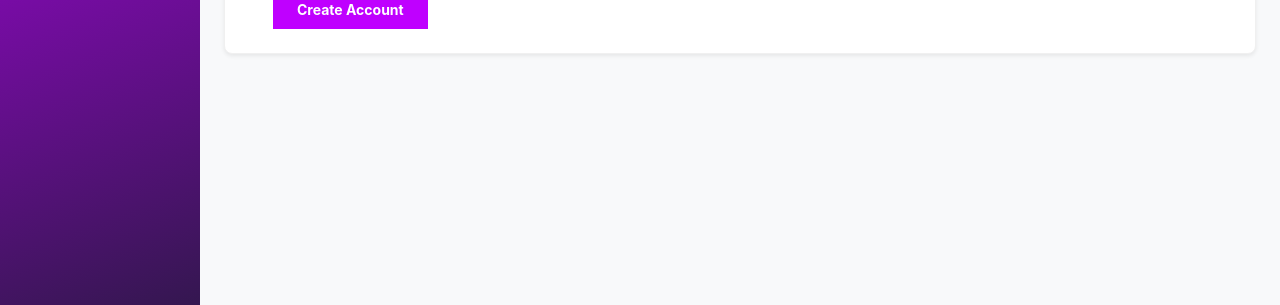
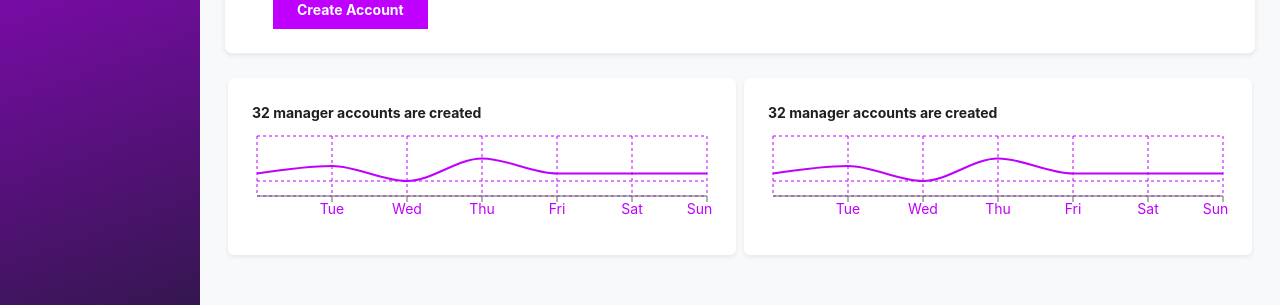
Before and after one commit to aleeza23/ticketing-system, a React (Create React App) app: page /admin-dashboard/create-account in a window 1280 px wide. Shown: the part 483-788 px from the top of the page. Built offline with nearby package versions, Linux system fonts and the light colour scheme; no server answers; sample sign-in values are in the browser's storage.

Commit message:
new changes

```diff
--- a/package.json
+++ b/package.json
@@ -15,6 +15,7 @@
     "react-icons": "^4.10.1",
     "react-router-dom": "^6.15.0",
     "react-scripts": "^5.0.1",
+    "recharts": "^2.8.0",
     "web-vitals": "^2.1.4"
   },
   "scripts": {
--- a/src/assets/styles/dashboard.css
+++ b/src/assets/styles/dashboard.css
@@ -79,3 +79,8 @@ ul li:hover {
 .breacdcrumb-active {
   color: var(--primary-color-purple);
 }
+
+/* charts css */
+.chart-container{
+  background-color: var(--white);
+}
--- a/src/assets/styles/index.css
+++ b/src/assets/styles/index.css
@@ -71,6 +71,7 @@
   box-shadow: none !important;
   outline: none !important;
 }
+
 /* //spinner */
 .form-submitting {
   color: var(--white);
--- a/src/system roles/constant/dashboard content/all users/Allusers.jsx
+++ b/src/system roles/constant/dashboard content/all users/Allusers.jsx
@@ -2,7 +2,7 @@ import React, {useContext, useState} from "react";
 import {Avatar, Card, List} from "antd";
 import AllUsersButton from "./AllUsersButton";
 import {Link, Outlet} from "react-router-dom";
-import AppModal from "../AppModal";
+import AppModal from "../../reuseable components/AppModal";
 import Button from "../../../../partials/Button";
 import useHandleUsers from "../../../Hook/custom hook/useHandleUsers";
 
--- a/src/system roles/constant/dashboard content/create account/CreateAccount.jsx
+++ b/src/system roles/constant/dashboard content/create account/CreateAccount.jsx
@@ -1,9 +1,10 @@
 import React, {useState} from "react";
-import BreadCrumbs from "../../BreadCrumbs";
+import BreadCrumbs from "../../reuseable components/BreadCrumbs";
 import {IoCreate, IoHome,} from "react-icons/io5";
 import {useFormHandler} from "../../../../components/authentication/constant/useFormHandler";
 import {AiFillEyeInvisible, AiFillEye} from "react-icons/ai";
 import CreateAccountForm from "./CreateAccountForm";
+import CreateAccountChart from "./CreateAccountChart";
 
 
 const CreateAccount = () => {
@@ -41,6 +42,8 @@ const CreateAccount = () => {
         togglePassword={togglePassword}
         handleFocus={handleFocus}
       />
+
+      <CreateAccountChart />
     </>
   );
 };
--- /dev/null
+++ b/src/system roles/constant/dashboard content/create account/CreateAccountChart.jsx
@@ -0,0 +1,34 @@
+import React from "react";
+import LineCharts from "../../reuseable components/LineCharts";
+
+const CreateAccountChart = () => {
+  return (
+    <>
+      <div className='row mt-3 g-2'>
+        <div className='col-12 col-lg-6'>
+        <div className="chart-container p-4 w-100 rounded shadow-sm ">
+        <LineCharts chartData={data} />
+        </div>
+
+        </div>
+        {/* chart 2 */}
+        <div className='col-12 col-lg-6'>
+        <div className="chart-container p-4 w-100 rounded shadow-sm ">
+        <LineCharts chartData={data}/>
+        </div>
+        </div>
+      </div>
+    </>
+  );
+};
+
+export default CreateAccountChart;
+const data = [
+    {name: "Mon", accounts: 3},
+    {name: "Tue", accounts: 4},
+    {name: "Wed", accounts: 2},
+    {name: "Thu", accounts: 5},
+    {name: "Fri", accounts: 3},
+    {name: "Sat", accounts: 3},
+    {name: "Sun", accounts: 3},
+  ];
--- a/src/system roles/constant/dashboard/DashboardHeader.jsx
+++ b/src/system roles/constant/dashboard/DashboardHeader.jsx
@@ -1,18 +1,19 @@
 import {Avatar, Dropdown, Input, Layout} from "antd";
-import React, { useContext } from "react";
+import React, {useContext} from "react";
 import {RxHamburgerMenu} from "react-icons/rx";
 import {IoLogOutOutline} from "react-icons/io5";
 import {BsPersonFillGear} from "react-icons/bs";
 import {useState} from "react";
-import AppModal from "../dashboard content/AppModal";
+import AppModal from "../reuseable components/AppModal";
 import Button from "../../../partials/Button";
-import { AuthContext } from "../../../context/authContext";
+import {AuthContext} from "../../../context/authContext";
+import {useNavigate} from "react-router-dom";
 
 const DashboardHeader = ({settoggleMenu, toggleMenu}) => {
   const {Header} = Layout;
   const [modal, setmodal] = useState(false);
   const {auth} = useContext(AuthContext);
-
+  const navigate = useNavigate();
   const items = [
     {
       key: "1",
@@ -24,6 +25,11 @@ const DashboardHeader = ({settoggleMenu, toggleMenu}) => {
       key: "2",
       label: <span>Logout</span>,
       icon: <IoLogOutOutline className='icon-header' />,
+      onClick: () => {
+        localStorage.removeItem('loginData')
+        navigate("/")
+        console.log('i am being click');
+      }
     },
   ];
   return (
@@ -35,10 +41,10 @@ const DashboardHeader = ({settoggleMenu, toggleMenu}) => {
               className='constant__heading constant-white sider__toggle-btn fs-2'
               onClick={() => settoggleMenu(!toggleMenu)}
             />
-
           </div>
-          <strong className="text-white text-center fs-4 constant__text header-welcome-text">Welcom { auth?.user?.name} </strong>
-
+          <strong className='text-white text-center fs-4 constant__text header-welcome-text'>
+            Welcom {auth?.user?.name}{" "}
+          </strong>
 
           <div className='header-right-side'>
             <Dropdown
@@ -54,9 +60,16 @@ const DashboardHeader = ({settoggleMenu, toggleMenu}) => {
         </div>
       </Header>
 
-      <AppModal title='Edit Profile' setmodal={setmodal} modal={modal} footer={null}>
+      <AppModal
+        title='Edit Profile'
+        setmodal={setmodal}
+        modal={modal}
+        footer={null}
+      >
         <input type='file' accept='images/*' className='form-control' />
-        <Button className='create-account__btn px-4 py-1 fw-bold  mt-3 ms-auto'>Update</Button>
+        <Button className='create-account__btn px-4 py-1 fw-bold  mt-3 ms-auto'>
+          Update
+        </Button>
       </AppModal>
     </>
   );
--- /dev/null
+++ b/src/system roles/constant/reuseable components/LineCharts.jsx
@@ -0,0 +1,35 @@
+import React from "react";
+import {
+  LineChart,
+  Line,
+  XAxis,
+  Tooltip,
+  ResponsiveContainer,
+  CartesianGrid,
+} from "recharts";
+
+const LineCharts = ({chartData}) => {
+  return (
+    <>
+      <strong>32 manager accounts are created</strong>
+
+      <ResponsiveContainer height={100} className='mt-2'>
+        <LineChart data={chartData}>
+          <CartesianGrid strokeDasharray='3 3' stroke='#bf00ff' />
+          <XAxis dataKey='name' tick={{fill: "#bf00ff"}} />
+          <Tooltip contentStyle={{border: "0", color: "#bf00ff"}} />
+          <Line
+            type='monotone'
+            dataKey='accounts'
+            stroke='#bf00ff'
+            strokeWidth={2}
+            dot={false}
+            activeDot={{r: 5}}
+          />
+        </LineChart>
+      </ResponsiveContainer>
+    </>
+  );
+};
+
+export default LineCharts;
```
Also changed, not shown: src/system roles/constant/reuseable components/AppModal.jsx (renamed from src/system roles/constant/dashboard content/AppModal.jsx), src/system roles/constant/reuseable components/BreadCrumbs.jsx (renamed from src/system roles/constant/BreadCrumbs.jsx), 1 other file (tests, documents, lock files or other folders).
